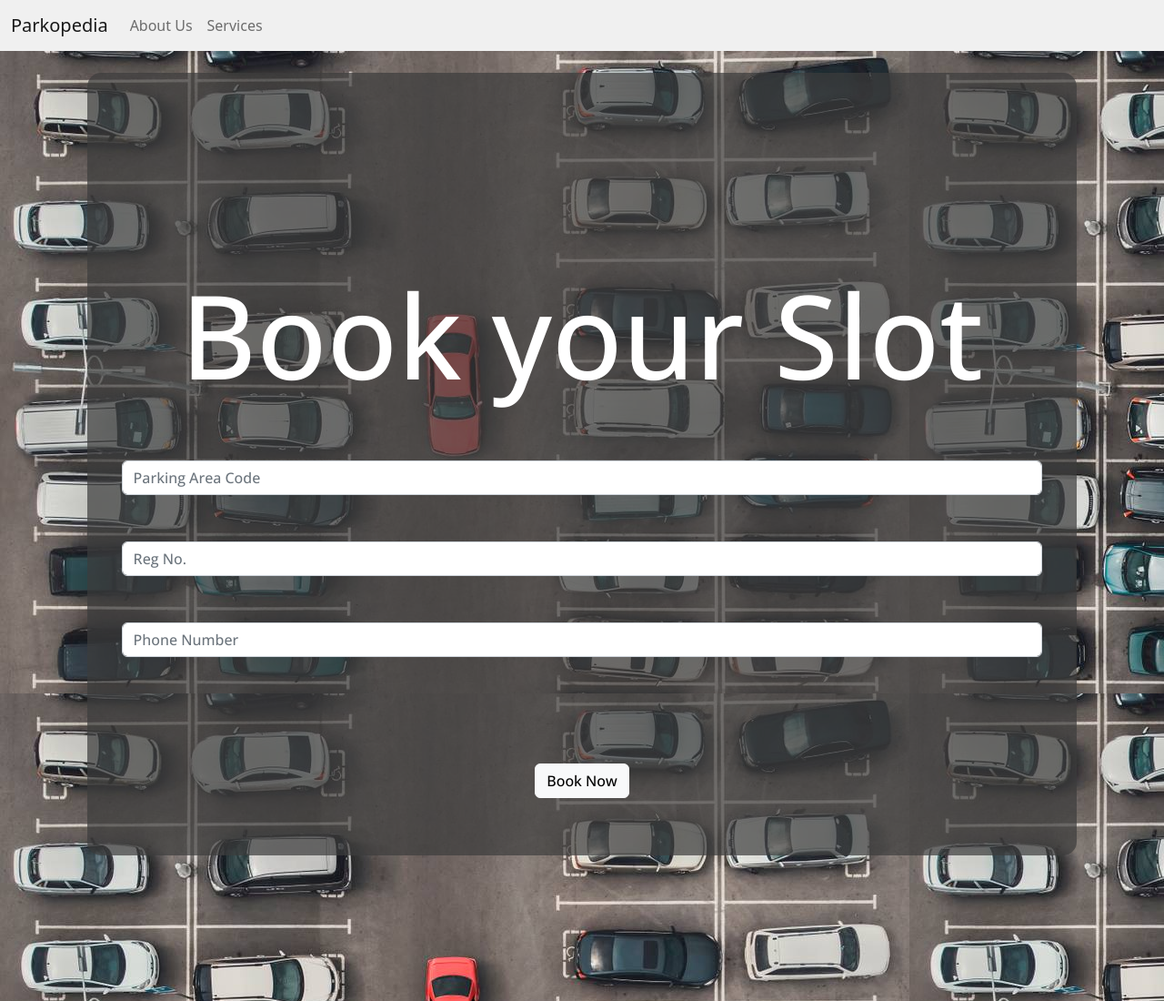
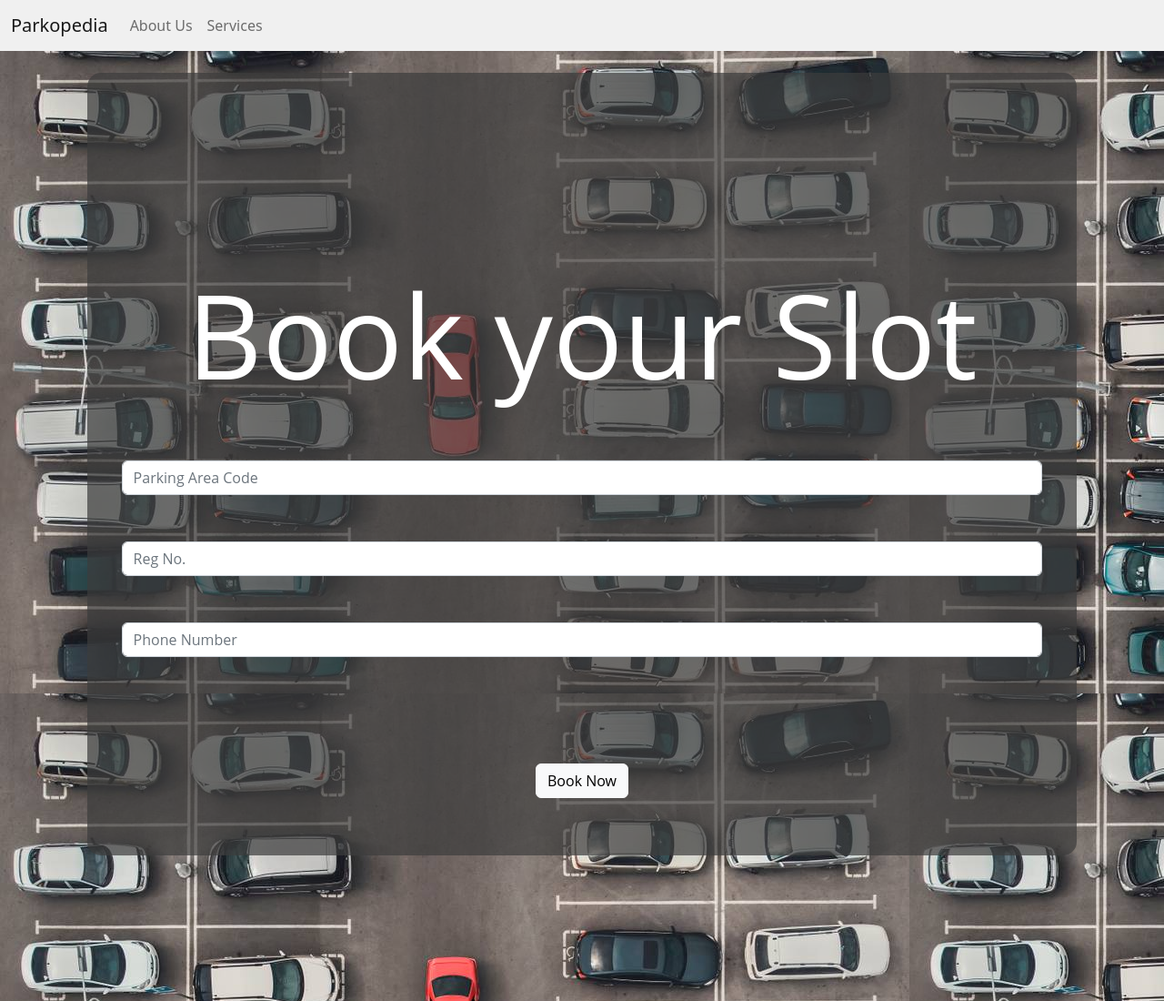
Before and after one commit to Bajrangi18/Parkopedia, a plain HTML site: page index.html in a window 1280 px wide. Shown: the top 1100 px of the page at 91% size. Drawn offline with nearby package versions, Linux system fonts and the light colour scheme.

Commit message:
Update index.html

```diff
--- a/index.html
+++ b/index.html
@@ -9,9 +9,7 @@
     <script src="https://cdn.jsdelivr.net/npm/bootstrap@5.2.0-beta1/dist/js/bootstrap.bundle.min.js" integrity="sha384-pprn3073KE6tl6bjs2QrFaJGz5/SUsLqktiwsUTF55Jfv3qYSDhgCecCxMW52nD2" crossorigin="anonymous"></script>
     <!-- <script src="https://cdn.jsdelivr.net/npm/@popperjs/core@2.11.5/dist/umd/popper.min.js" integrity="sha384-Xe+8cL9oJa6tN/veChSP7q+mnSPaj5Bcu9mPX5F5xIGE0DVittaqT5lorf0EI7Vk" crossorigin="anonymous"></script> -->
     <!-- <script src="https://cdn.jsdelivr.net/npm/bootstrap@5.2.0-beta1/dist/js/bootstrap.min.js" integrity="sha384-kjU+l4N0Yf4ZOJErLsIcvOU2qSb74wXpOhqTvwVx3OElZRweTnQ6d31fXEoRD1Jy" crossorigin="anonymous"></script> -->
-    <link rel="preconnect" href="https://fonts.googleapis.com">
-<link rel="preconnect" href="https://fonts.gstatic.com" crossorigin>
-<link href="https://fonts.googleapis.com/css2?family=Open+Sans:wght@500&display=swap" rel="stylesheet">
+
     <link href="https://cdn.jsdelivr.net/npm/bootstrap@5.2.0-beta1/dist/css/bootstrap.min.css" rel="stylesheet" integrity="sha384-0evHe/X+R7YkIZDRvuzKMRqM+OrBnVFBL6DOitfPri4tjfHxaWutUpFmBp4vmVor" crossorigin="anonymous">
   </head>
                   <nav class="navbar navbar-expand-lg " id="nav">
@@ -62,5 +60,6 @@
   <body>
 
 	<script type="module" src="app.js"></script>
+  <script src="//code.tidio.co/usyoendg75dzlmdkei7dica0duz4adfe.js" async></script>
   </body>
 </html>
```
